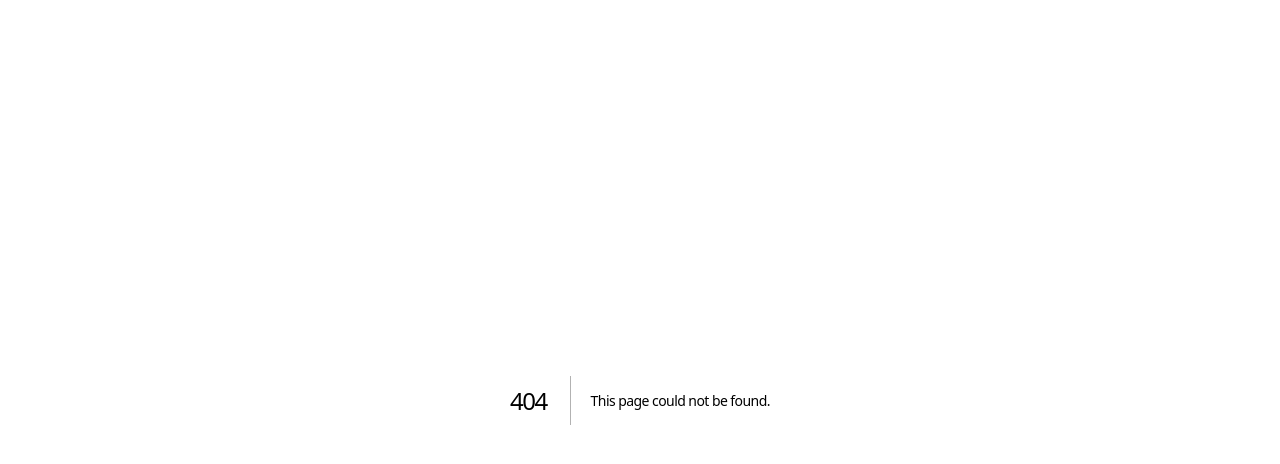
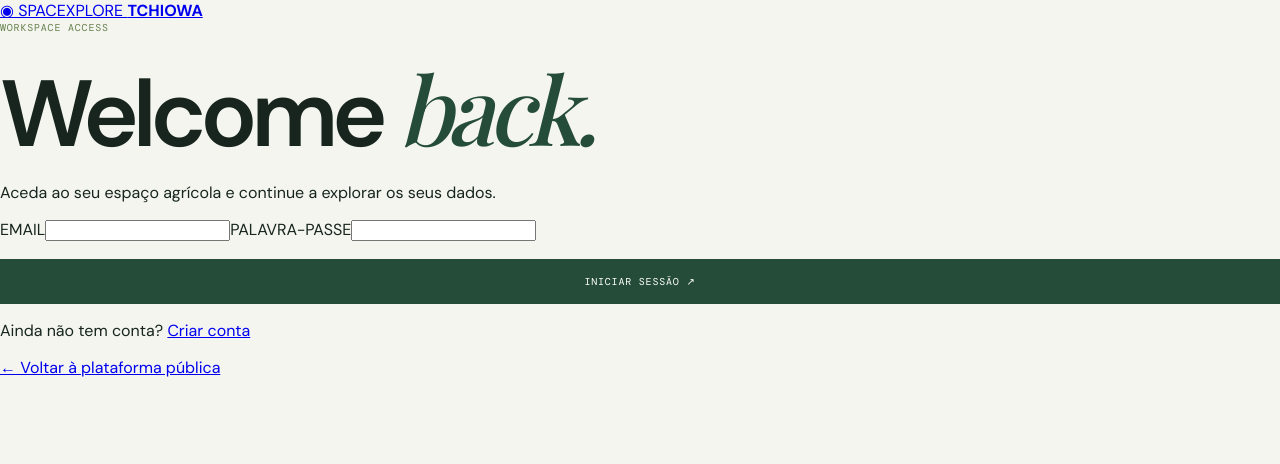
Before and after one commit to josemacaia3337-creator/spacexplore-tchiowa, a Next.js app: page /login in a window 1280 px wide. Before the commit this address had no page. Shown: the top 464 px of the page. Built offline with nearby package versions, Linux system fonts and the light colour scheme; a web font is replaced by a local one.

Commit message:
feat: add account authentication experience

```diff
--- /dev/null
+++ b/app/login/page.tsx
@@ -0,0 +1,6 @@
+import Link from "next/link";
+import { signIn } from "@/app/auth/actions";
+export default async function LoginPage({searchParams}:{searchParams:Promise<{error?:string}>}){
+ const {error}=await searchParams;
+ return <main className="auth-shell"><Link className="auth-brand" href="/">◉ SPACEXPLORE <b>TCHIOWA</b></Link><section className="auth-card"><span className="eyebrow">WORKSPACE ACCESS</span><h1>Welcome <em>back.</em></h1><p className="auth-copy">Aceda ao seu espaço agrícola e continue a explorar os seus dados.</p>{error&&<p className="auth-error" role="alert">{error}</p>}<form action={signIn} className="auth-form"><label>EMAIL<input name="email" type="email" autoComplete="email" required/></label><label>PALAVRA-PASSE<input name="password" type="password" autoComplete="current-password" required/></label><button className="primary-button">INICIAR SESSÃO ↗</button></form><p className="auth-foot">Ainda não tem conta? <Link href="/signup">Criar conta</Link></p><Link className="auth-back" href="/">← Voltar à plataforma pública</Link></section></main>;
+}
```
